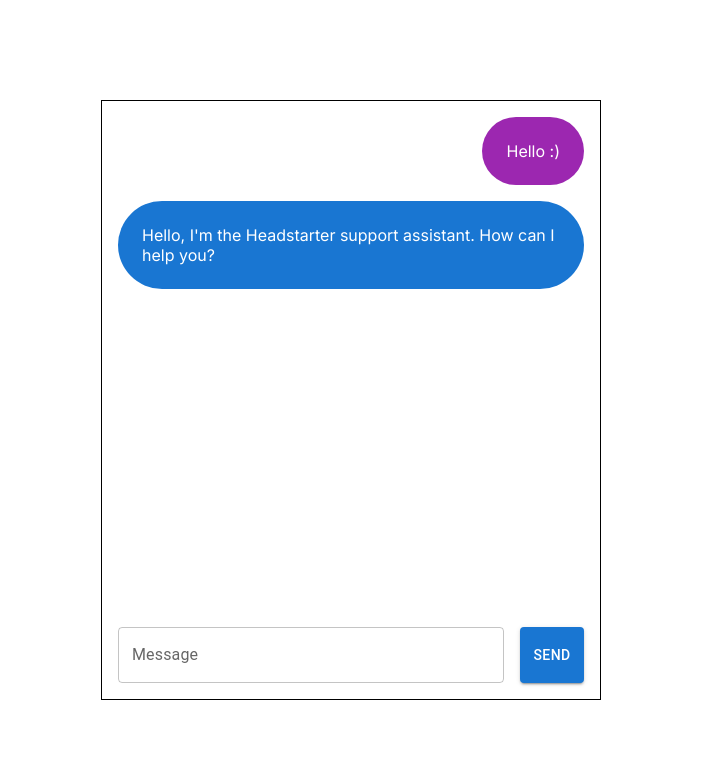
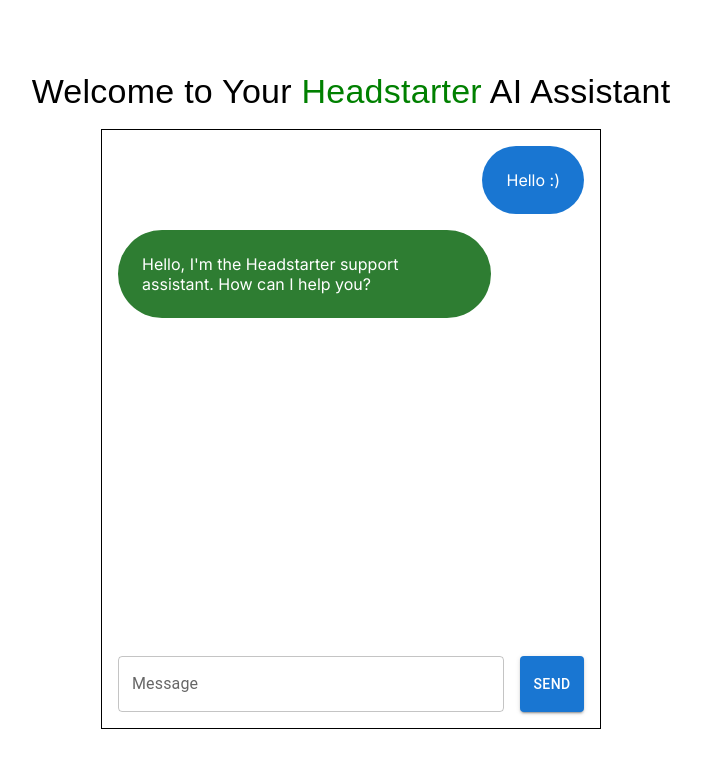
Before and after one commit to rafiks7/chatsupport, a Next.js app: page / in a window 1280 px wide. Shown: the top 768 px of the page, without its empty margins (289-990 px from the left). Built offline with nearby package versions, Linux system fonts and the light colour scheme.

Commit message:
added title and fixed message spacing

```diff
--- a/app/page.js
+++ b/app/page.js
@@ -1,6 +1,6 @@
 "use client";
 
-import { TextField, Stack, Box, Button } from "@mui/material";
+import { TextField, Stack, Box, Button, Typography } from "@mui/material";
 import { useState } from "react";
 
 export default function Home() {
@@ -64,6 +64,9 @@ export default function Home() {
       justifyContent="center"
       alignItems="center"
     >
+      <Typography variant="h4" fontFamily={'Arial'} textAlign={'center'} ml={2} mr={2} mb={2}>
+          Welcome to Your <Box display={'inline'} color={'green'}>Headstarter</Box> AI Assistant
+      </Typography>
       <Stack
         direction="column"
         width="500px"
@@ -79,20 +82,17 @@ export default function Home() {
           overflow={"auto"}
           maxHeight="100%"
         >
+
           {messages.map((message, index) => (
             <Box
               key={index}
               display="flex"
-              justifyContent={
-                message.role === "assistant" ? "flex-start" : "flex-end"
-              }
+              justifyContent={ message.role === "assistant" ? "flex-start" : "flex-end" }
             >
               <Box
-                bgcolor={
-                  message.role === "assistant"
-                    ? "primary.main"
-                    : "secondary.main"
-                }
+                bgcolor={ message.role === "assistant" ? "success.main" : "primary.main" }
+                maxWidth={'80%'}
+                width={'auto'}
                 color="white"
                 borderRadius={16}
                 p={3}
```
